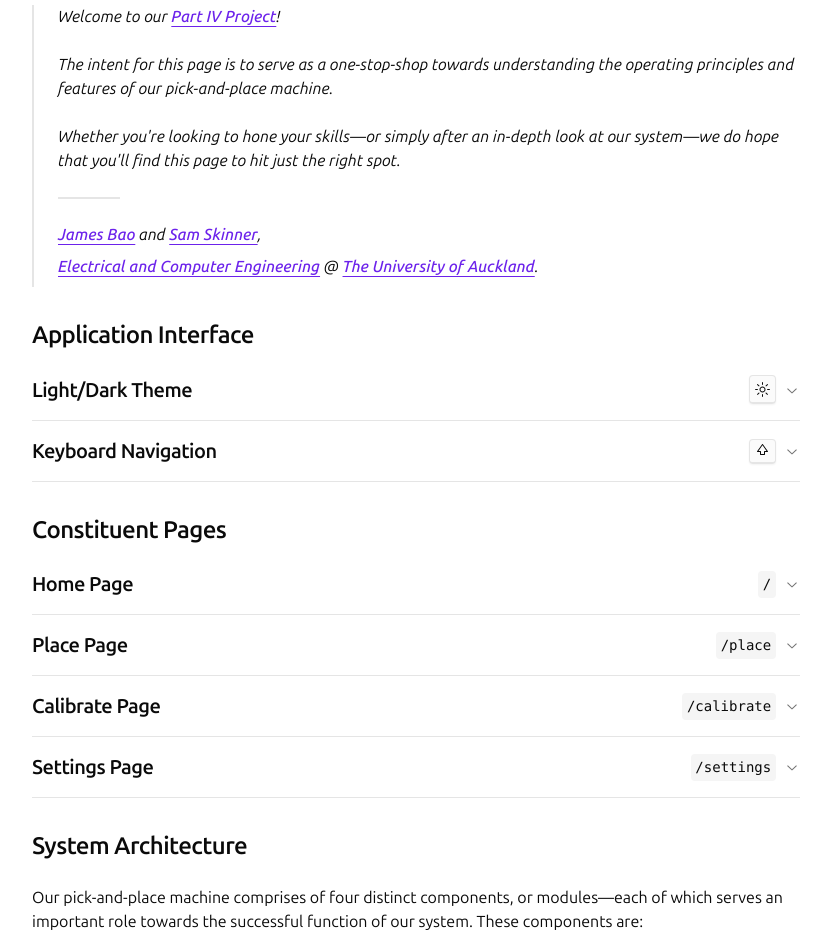
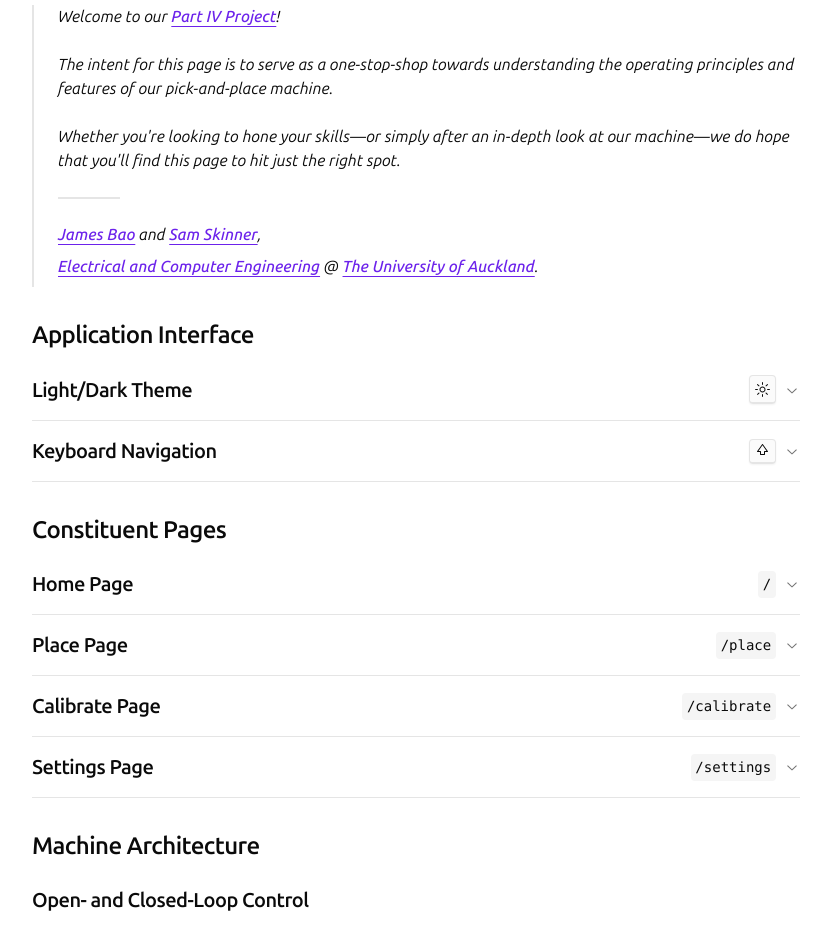
Before and after one commit to p4p-83/interface, a Next.js app in the folder client/: page /learn in a window 1280 px wide. Shown: the part 360-1300 px from the top of the page, without its empty margins (224-1055 px from the left). Built offline with nearby package versions, Linux system fonts and the light colour scheme.

Commit message:
refactor: :memo: change system to machine

```diff
--- a/client/src/app/learn/page.tsx
+++ b/client/src/app/learn/page.tsx
@@ -68,7 +68,7 @@ export default function Learn() {
             <span>The intent for this page is to serve as a one-stop-shop towards understanding the operating principles and features of our pick-and-place machine.</span>
             <br />
             <br />
-            <span>Whether you&apos;re looking to hone your skills—or simply after an in-depth look at our system—we do hope that you&apos;ll find this page to hit just the right spot.</span>
+            <span>Whether you&apos;re looking to hone your skills—or simply after an in-depth look at our machine—we do hope that you&apos;ll find this page to hit just the right spot.</span>
             <br />
             <br />
             <Separator className='w-1/12 h-0.5' />
@@ -84,7 +84,7 @@ export default function Learn() {
 
           <ConstituentPages />
 
-          <SystemArchitecture />
+          <MachineArchitecture />
 
           <TypographyH2>{GLOBALS.PAGES.PLACE.description}</TypographyH2>
           <TypographyBlockquote>
@@ -507,7 +507,7 @@ function ConstituentPlacePage() {
 
       <TypographyP>
         The primary key input scheme of unmodified directional keys described above instantiates the &lsquo;light computer assistance&rsquo; of our machine, which has been designed to improve the accessibility, productivity, and health of the human operator.
-        Though we certainly hope that this primary input method is intuitive, functional, and reliable, we do recognise that the optimal performance of our system has many dependent variables—some of which are not within our direct influence or control.
+        Though we certainly hope that this primary input method is intuitive, functional, and reliable, we do recognise that the optimal performance of our machine has many dependent variables—some of which are not within our direct influence or control.
         Consequently, this input scheme necessitates a number of assumptions, including that:
       </TypographyP>
 
@@ -515,7 +515,7 @@ function ConstituentPlacePage() {
         <TypographyListItem>the <GLOBALS.InlineCode.GitHub.Vision /> reliably identifies all target markers, and their centroids, without false positives;</TypographyListItem>
         <TypographyListItem>those target marker centroids and accompanying video feed are transmitted in real-time via the <GLOBALS.InlineCode.GitHub.Controller /> to this <GLOBALS.InlineCode.GitHub.Interface />;</TypographyListItem>
         <TypographyListItem>the weighted nearest-target algorithm is indeed intuitive, fit-for-purpose, <span id={FRAGMENT_IDS.NEAREST_TARGET_REACHABLE}><TypographyItalics>correct</TypographyItalics>, and that all target markers are reachable</span>;</TypographyListItem>
-        <TypographyListItem>the loop delay and round-trip latency of the system is sufficiently low that the system is stable, reactive, and real-time;</TypographyListItem>
+        <TypographyListItem>the loop delay and round-trip latency of the machine is sufficiently low that the machine is stable, reactive, and real-time;</TypographyListItem>
         <TypographyListItem>the <GLOBALS.InlineCode.GitHub.Controller /> repeatably translates the <GLOBALS.InlineCode.GitHub.Gantry /> to the correct position; and</TypographyListItem>
         <TypographyListItem>the <GLOBALS.InlineCode.GitHub.Controller /> and <GLOBALS.InlineCode.GitHub.Gantry /> repeatably places the component with the vacuum nozzle at the correct position.</TypographyListItem>
       </TypographyList>
@@ -673,7 +673,7 @@ function ConstituentSettingsPage() {
       </TypographyP>
 
       <TypographyP>
-        The <GLOBALS.InlineCode.Pages.Settings /> page provides the ability for the operator to (re-)configure system environment variables once system components are deployed, without requiring the modification of any source code.
+        The <GLOBALS.InlineCode.Pages.Settings /> page provides the ability for the operator to (re-)configure system environment variables once machine components are deployed, without requiring the modification of any source code.
       </TypographyP>
 
       <TypographyP>
@@ -699,13 +699,15 @@ function ConstituentSettingsPage() {
   )
 }
 
-function SystemArchitecture() {
+function MachineArchitecture() {
   return (
     <>
-      <TypographyH3>System Architecture</TypographyH3>
+      <TypographyH3>Machine Architecture</TypographyH3>
+
+      <TypographyH4>Open- and Closed-Loop Control</TypographyH4>
 
       <TypographyP>
-        Our pick-and-place machine comprises of four distinct components, or modules—each of which serves an important role towards the successful function of our system.
+        Our pick-and-place machine comprises of four distinct components, or modules—each of which serves an important role towards the successful function of our machine.
         These components are:
       </TypographyP>
 
```
